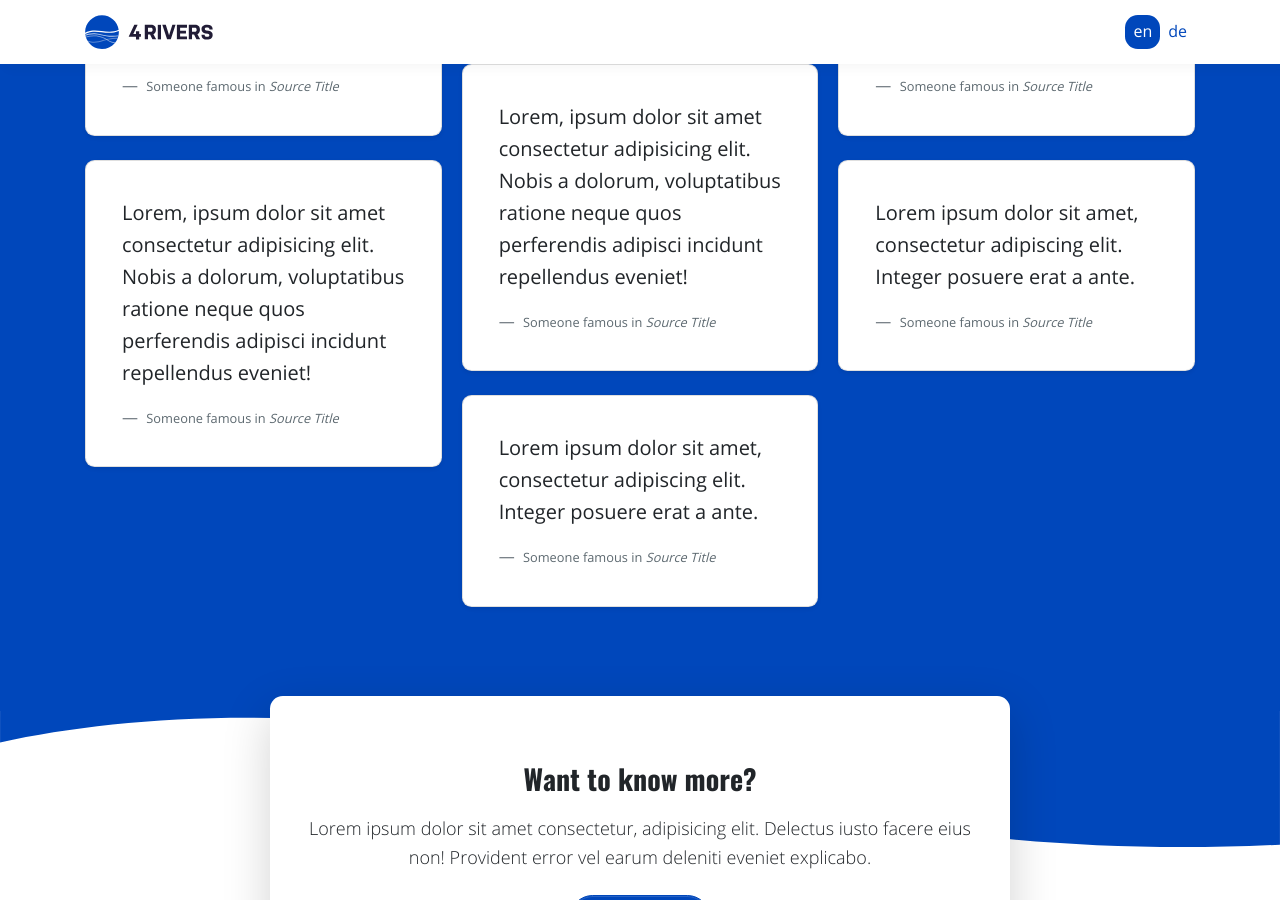
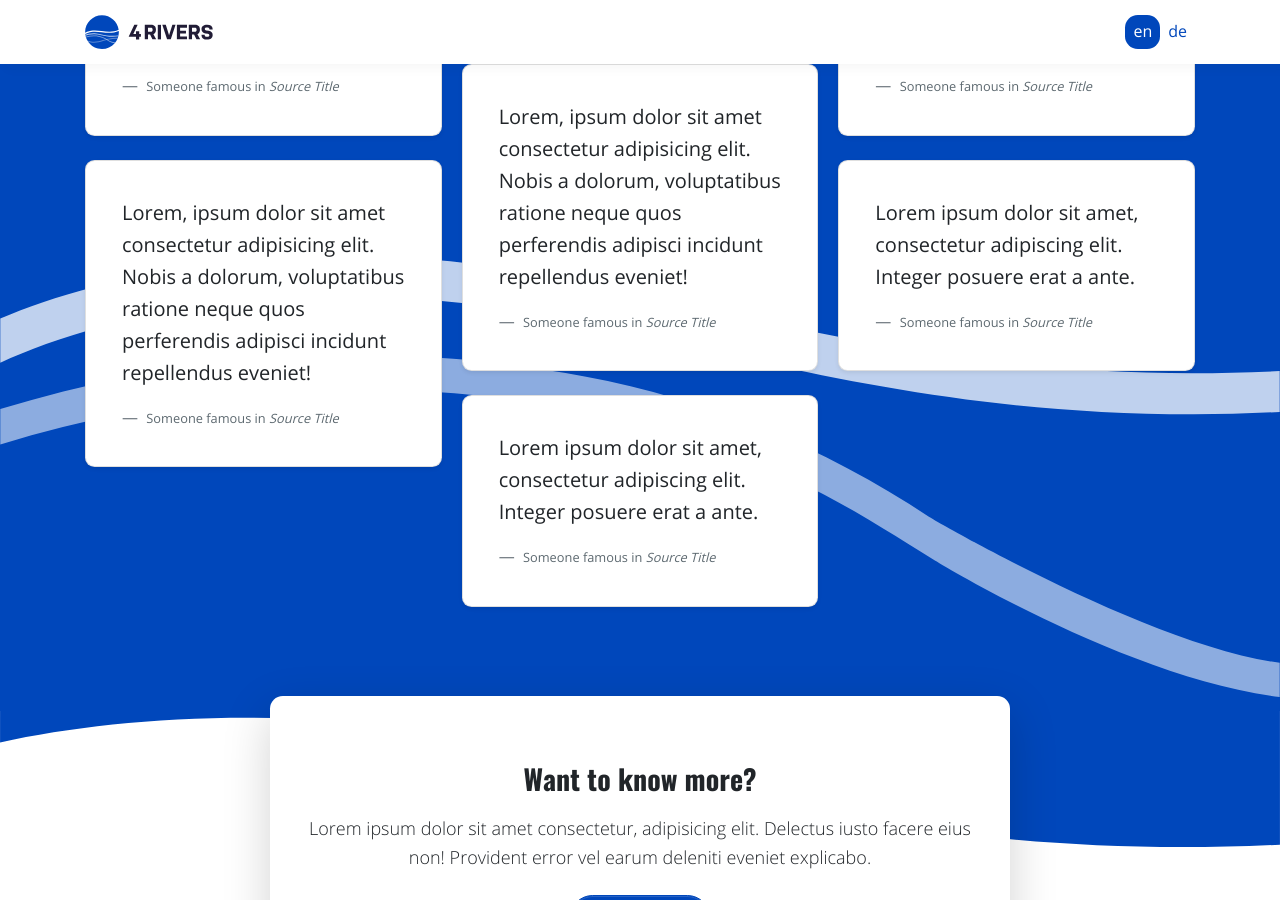
Before and after one commit to johannbelau/companywebsite, a Jekyll site: the page built from en/index.html, in a window 1280 px wide and 900 px high, scrolled down 4539 px. Built offline with Jekyll 4.4.1, drawn with Linux system fonts in a browser that asks for light colours.

Commit message:
relative url for imgs

```diff
--- a/_includes/feedback.html
+++ b/_includes/feedback.html
@@ -9,7 +9,7 @@
 </svg>
 </section>
 
-  <section class="pt-7 pt-lg-0 bg-primary bg-nr bg-contain bg-p-b" style="background-image: url(img/4rivers-bg-lines.svg);">
+  <section class="pt-7 pt-lg-0 bg-primary bg-nr bg-contain bg-p-b" style="background-image: url({{'img/4rivers-bg-lines.svg' | relative_url }});">
     <div class="container">
       <div class="row text-center mb-4">
         <div class="col-lg-12 text-white">
--- a/_includes/footer.html
+++ b/_includes/footer.html
@@ -3,7 +3,7 @@
     <div class="container">
       <div class="row mb-4">
         <div class="col-auto">
-          <img src="img/4Rivers_Logo.svg" alt="4 Rivers GmbH Logo" width="128" height="48">
+          <img src="{{'img/4Rivers_Logo.svg' | relative_url}}" alt="4 Rivers GmbH Logo" width="128" height="48">
         </div>
       </div>
       <div class="row">
```
